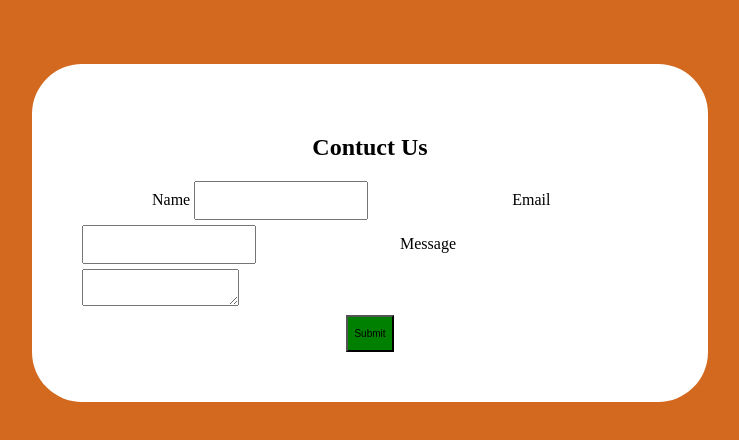
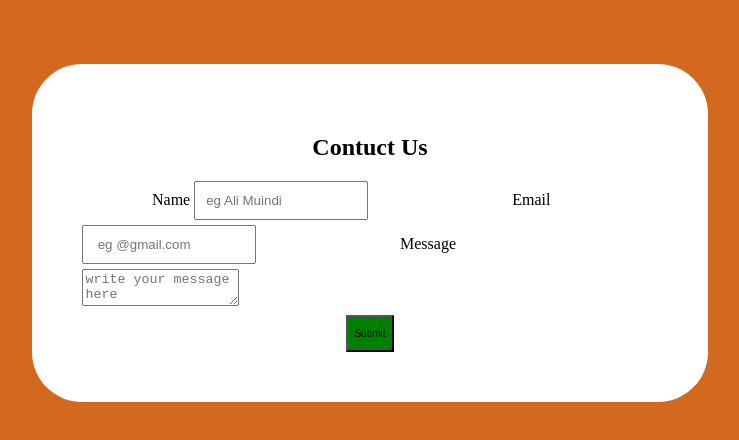
Before and after one commit to Ali-Muindi-dev/FREECODE_CAMP_HTML_CSS, a plain HTML site: page contact-form/index.html in a window 1280 px wide. Shown: the whole page, without its empty margins (32-771 px from the left). Drawn offline with Linux system fonts and the light colour scheme.

Commit message:
update all changes in index.html

```diff
--- a/contact-form/index.html
+++ b/contact-form/index.html
@@ -13,9 +13,9 @@
     <div class="form-container">
         <form>
             <h2>Contuct Us</h2>
-            <label for="name">Name <input type="text" id="name" name="name" required></label>
-            <label for="email">Email <input type="email" id="email" name="email" required></label>
-            <label for="message">Message <textarea type="message" id="message" name="message" required></textarea></label>
+            <label for="name">Name <input placeholder="eg Ali Muindi" type="text" id="name" name="name" required></label>
+            <label for="email">Email <input placeholder=" eg @gmail.com" type="email" id="email" name="email" required></label>
+            <label for="message">Message <textarea placeholder="write your message here" type="message" id="message" name="message" required></textarea></label>
             <button type="submit"><p>Submit</p></button>
         </form>
     </div>
--- a/contact-form/styles.css
+++ b/contact-form/styles.css
@@ -29,7 +29,7 @@ textarea{
 
 }
 button{
-  background-color: green;
+background-color: green;
 font-size: 10px;
 display: block;
 margin: auto;
```
